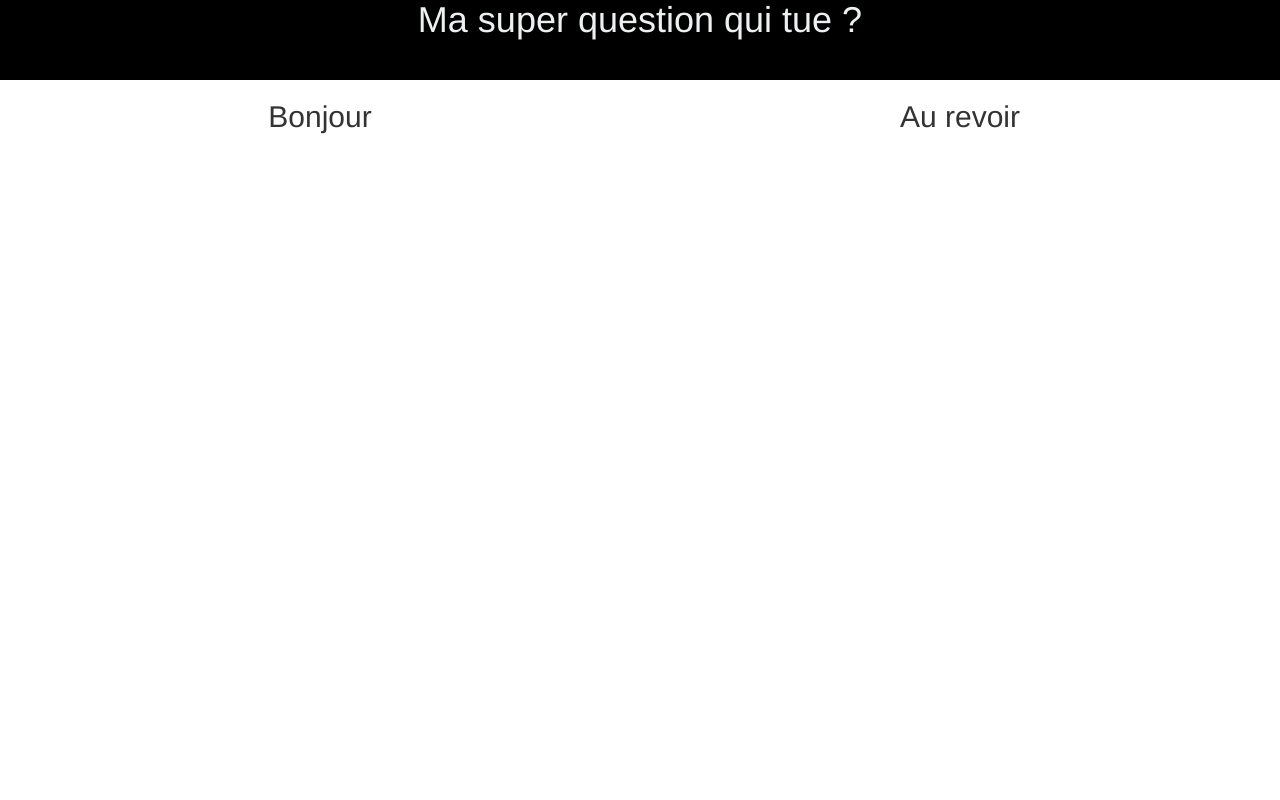
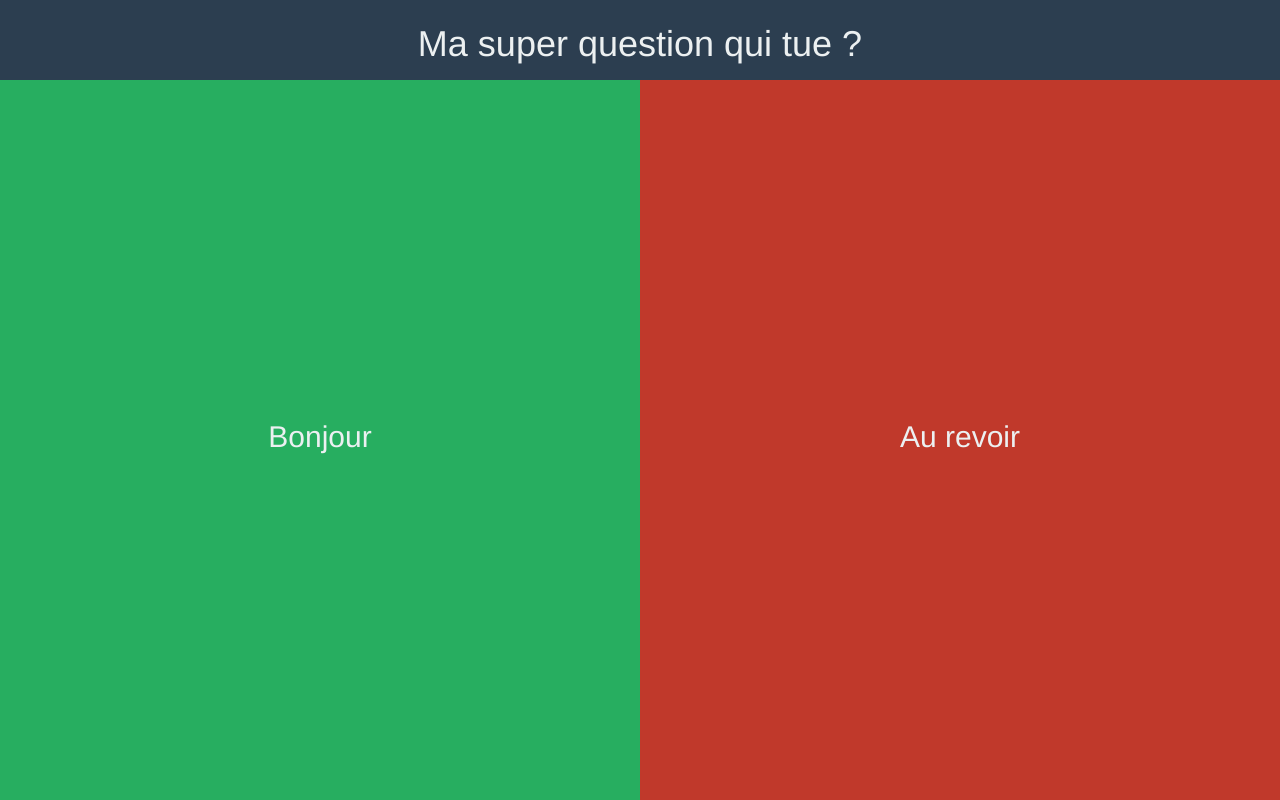
Before and after one commit to muchomucho/hub-poll, a website: page html/index.html in a window 1280 px wide. Drawn offline with nearby package versions, Linux system fonts and the light colour scheme; no server answers.

Commit message:
Oui oui oui

```diff
--- a/html/index.html
+++ b/html/index.html
@@ -8,6 +8,19 @@
     <link rel="stylesheet" href="https://maxcdn.bootstrapcdn.com/bootstrap/3.3.7/css/bootstrap.min.css">
     <script src="https://cdnjs.cloudflare.com/ajax/libs/jquery/3.2.1/jquery.min.js"></script>
     <script src="https://maxcdn.bootstrapcdn.com/bootstrap/3.3.7/js/bootstrap.min.js"></script>
+    <script src="https://cdnjs.cloudflare.com/ajax/libs/socket.io/2.0.4/socket.io.js"></script>
+    <script>
+        // C'est la faute de guillaume qui sait config un server js que je code ici.
+
+        var socket = io('http://localhost');
+
+        socket.on('change_question', function (data) {
+            $("question").text(data.question);
+            $("answer-1").text(data.answer_1);
+            $("answer-2").text(data.answer_2);
+        });
+
+</script>
 </head>
 <style>
 body{
@@ -16,34 +29,38 @@ body{
 }
 .question{
     margin: 0;
-    background-color: black;
+    background-color: #2c3e50;
     color: #ecf0f1;
     height: 10vh;
+    padding-top: 3vh;
 }
-
 .answer{
     height: 90vh;
 }
+.vertical{
+    padding-top: 40vh;
+}
 .answer-1{
-    vertical-align: middle;
-
+    background-color: #27ae60;
+    color: #ecf0f1;
 }
 .answer-2{
-    vertical-align: middle;
-
+    background-color: #c0392b;
+    color: #ecf0f1;
 }
-
 </style>
 <body>
     <cheval class="poney">
         <div class="text-center">
-            <h1 class="question">Ma super question qui tue ?</h1>
+            <h1 class="question" id="question">Ma super question qui tue ?</h1>
         </div>
-        <div class="col-xs-6 answer answer-1">
-            <h2 class="text-center">Bonjour</h2>
-        </div>
-        <div class="col-xs-6 answer answer-2">
-            <h2 class="text-center">Au revoir</h2>
+        <div class="answer">
+            <div class="col-xs-6 answer answer-1 vertical">
+                <h2 class="text-center" id="answer-1">Bonjour</h2>
+            </div>
+            <div class="col-xs-6 answer answer-2 vertical">
+                <h2 class="text-center" id="answer-2">Au revoir</h2>
+            </div>
         </div>
     </cheval>
 </body>
--- a/package.json
+++ b/package.json
@@ -9,6 +9,7 @@
   "author": "",
   "license": "ISC",
   "dependencies": {
-    "nfc": "^0.3.3"
+    "nfc": "^0.3.3",
+    "socket.io": "^2.0.4"
   }
 }
```
Also changed, not shown: server.js (+17 -12 lines).
